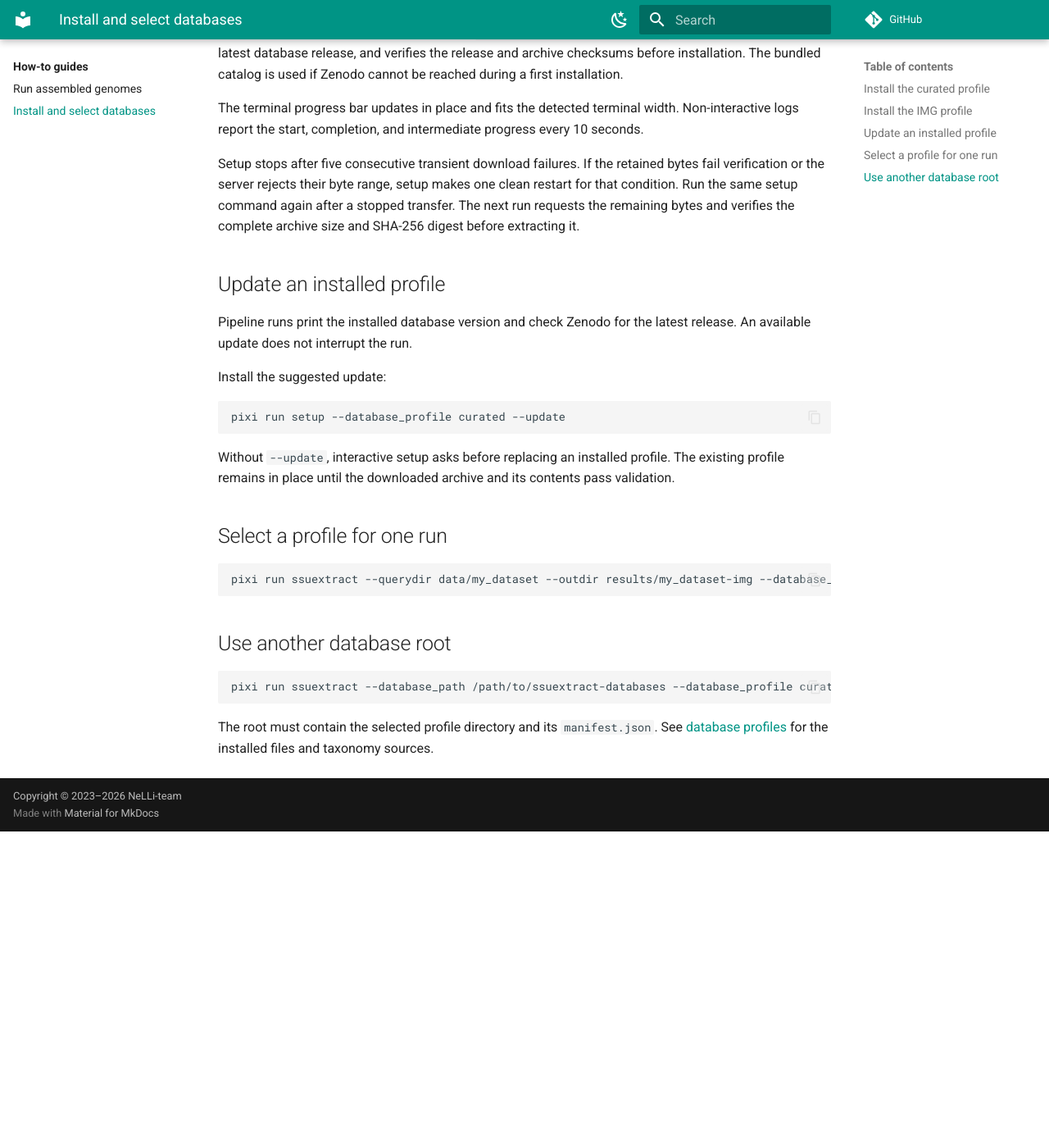
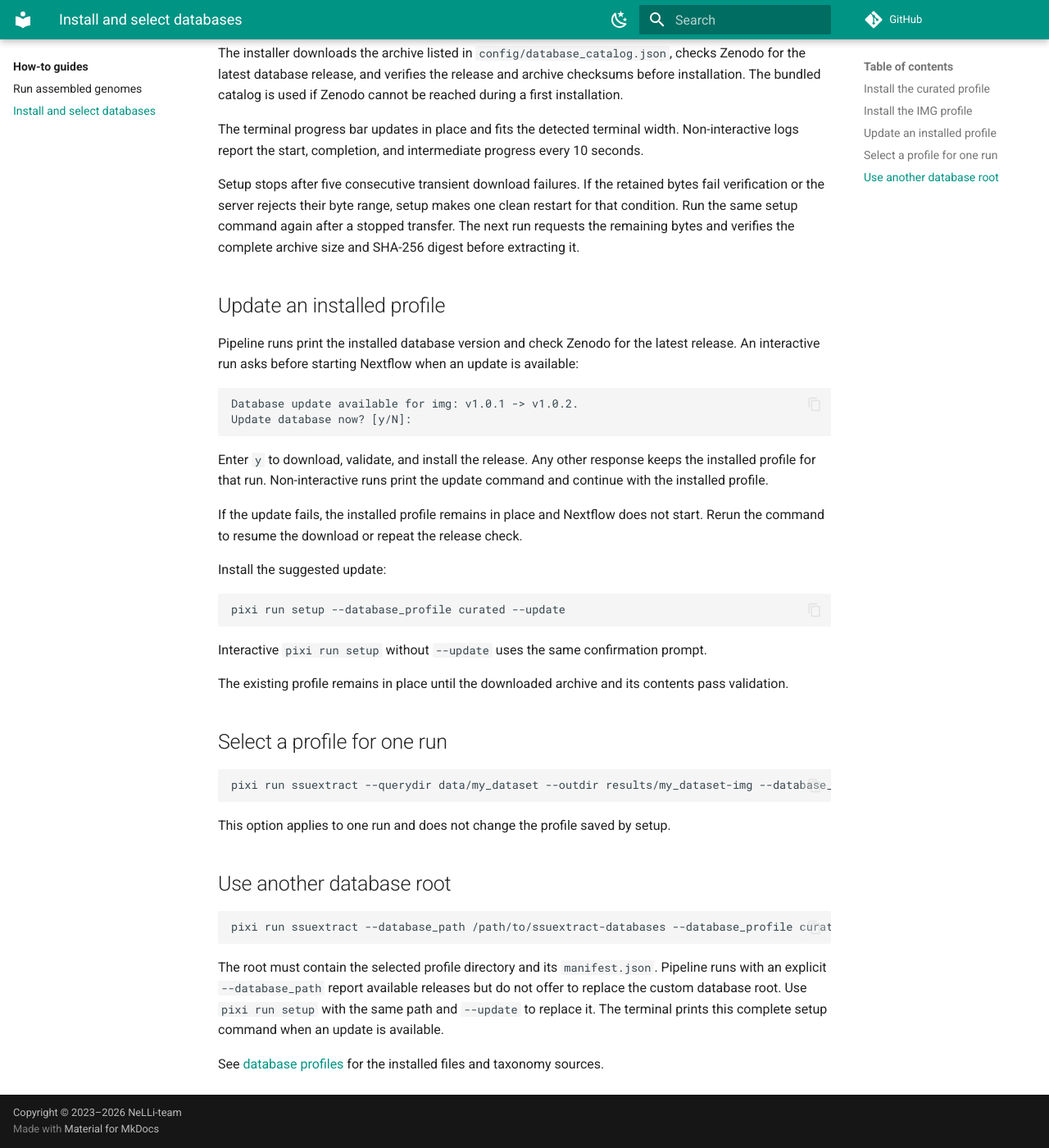
Before and after one commit to NeLLi-team/ssuextract, an MkDocs documentation site: the page built from docs/how-to/database-profiles.md, in a window 1280 px wide and 1400 px high, scrolled down 633 px. Shown: the whole window at 82% size. Built offline with MkDocs 1.6.1 and Material for MkDocs 9.7.7, drawn with Linux system fonts in a browser that asks for light colours; comment, search, counter and statistics services are not loaded; before the commit the page ends 1647 px from its top, so only the background shows below that; some of the changed text lies outside the part shown.

Commit message:
fix(database): prompt before runtime updates

````diff
--- a/docs/how-to/database-profiles.md
+++ b/docs/how-to/database-profiles.md
@@ -8,7 +8,8 @@ pixi run setup
 ```
 
 Select a profile by number or name. If `config/local.config` contains a previous
-selection, the prompt labels it as the default; press Enter to keep it.
+selection, the prompt labels it as the default; press Enter to keep it. Bare
+`pixi run ssuextract` and `pixi run example` commands use this saved profile.
 
 ## Install the curated profile
 
@@ -40,7 +41,20 @@ complete archive size and SHA-256 digest before extracting it.
 ## Update an installed profile
 
 Pipeline runs print the installed database version and check Zenodo for the
-latest release. An available update does not interrupt the run.
+latest release. An interactive run asks before starting Nextflow when an update
+is available:
+
+```text
+Database update available for img: v1.0.1 -> v1.0.2.
+Update database now? [y/N]:
+```
+
+Enter `y` to download, validate, and install the release. Any other response
+keeps the installed profile for that run. Non-interactive runs print the update
+command and continue with the installed profile.
+
+If the update fails, the installed profile remains in place and Nextflow does
+not start. Rerun the command to resume the download or repeat the release check.
 
 Install the suggested update:
 
@@ -48,15 +62,19 @@ Install the suggested update:
 pixi run setup --database_profile curated --update
 ```
 
-Without `--update`, interactive setup asks before replacing an installed
-profile. The existing profile remains in place until the downloaded archive and
-its contents pass validation.
+Interactive `pixi run setup` without `--update` uses the same confirmation
+prompt.
+
+The existing profile remains in place until the downloaded archive and its
+contents pass validation.
 
 ## Select a profile for one run
 
 ```bash
 pixi run ssuextract --querydir data/my_dataset --outdir results/my_dataset-img --database_profile img
 ```
+
+This option applies to one run and does not change the profile saved by setup.
 
 ## Use another database root
 
@@ -65,5 +83,10 @@ pixi run ssuextract --database_path /path/to/ssuextract-databases --database_pro
 ```
 
 The root must contain the selected profile directory and its `manifest.json`.
+Pipeline runs with an explicit `--database_path` report available releases but
+do not offer to replace the custom database root. Use `pixi run setup` with the
+same path and `--update` to replace it. The terminal prints this complete setup
+command when an update is available.
+
 See [database profiles](../reference/database-profiles.md) for the installed
 files and taxonomy sources.
````
Also changed, not shown: README.md (+7 -5 lines), docs/index.md (+5 -3 lines), docs/reference/cli.md (+1 -1 lines), docs/reference/database-profiles.md (+6 -5 lines), 4 other files.
